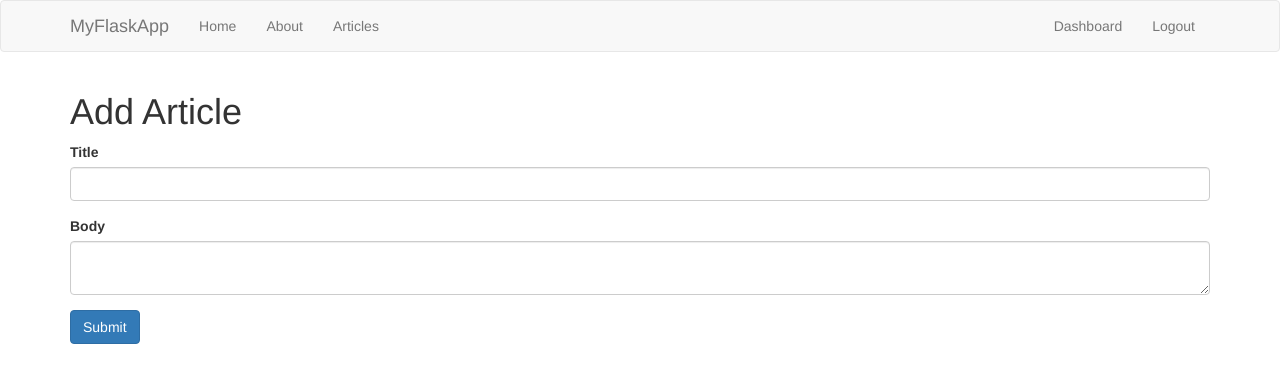
After one commit to sarathchandra0007/FlaskApp, a Flask app: page /add_article in a window 1280 px wide. The commit adds this page. Shown: the top 383 px of the page. Run offline with Flask 2, Linux system fonts and the light colour scheme; a user stored in the database is signed in; some libraries are stand-ins or nearby versions.

Commit message:
Added functionalities for adding articles who were authorized

```diff
--- a/app.py
+++ b/app.py
@@ -1,5 +1,5 @@
 from flask import Flask,render_template, flash, redirect, session, url_for, logging, request
-from data import Articles
+#from data import Articles
 # from flask_mysqldb import MySQL
 # from flaskext.mysql import MySQL
 import sqlite3
@@ -8,7 +8,7 @@ from passlib.hash import sha256_crypt
 from functools import wraps
 
 app = Flask(__name__)
-Articles=Articles()
+#Articles=Articles()
 
 app.debug=True
 connection = sqlite3.connect('data.db',check_same_thread=False)
@@ -61,8 +61,8 @@ class RegisterForm(Form):
 @app.route('/register',methods=['GET','POST'])
 def register():
     form = RegisterForm(request.form)
-    print (request.form)
-    print (form)
+    #print (request.form)
+    #print (form)
     if request.method == 'POST' and form.validate():
         name = form.name.data
         email = form.email.data
@@ -111,11 +111,35 @@ def login():
     return render_template('login.html')
 
 @app.route('/logout')
+@is_logged_in
 def logout():
     session.clear()
     flash("Logged out successfully",'success')
     return redirect(url_for('login'))
 
+#Articles
+class ArticleForm(Form):
+    title=StringField('Title',[validators.Length(min=1,max=90)])
+    body=TextAreaField('Body',[validators.Length(min=5)])
+
+@app.route('/add_article',methods=['GET','POST'])
+@is_logged_in
+def add_article():
+    form = ArticleForm(request.form)
+    if request.method == 'POST' and form.validate():
+        title = form.title.data
+        body = form.body.data
+        cursor = connection.cursor()
+        # Execute query
+        cursor.execute("INSERT INTO flask_articles(title,body,author) VALUES(?,?,?)", (title,body,session['username']))
+        connection.commit()
+        cursor.close()
+        flash('Article Created', 'success')
+
+        return redirect(url_for('dashboard'))
+    return render_template('aricle_form.html',form=form)
+
+
 if __name__ == '__main__':
     app.secret_key='secret123'
     app.run()
--- /dev/null
+++ b/templates/aricle_form.html
@@ -0,0 +1,15 @@
+{% extends 'layout.html' %}
+
+{% block body %}
+  <h1>Add Article</h1>
+  {% from "includes/_formhelpers.html" import render_field %}
+  <form method="POST" action="">
+    <div class="form-group">
+      {{ render_field(form.title, class_="form-control") }}
+    </div>
+    <div class="form-group">
+      {{ render_field(form.body, class_="form-control", id="editor") }}
+    </div>
+    <p><input class="btn btn-primary" type="submit" value="Submit">
+  </form>
+{% endblock %}
--- a/templates/dashboard.html
+++ b/templates/dashboard.html
@@ -2,6 +2,7 @@
 
 {% block body %}
 
-<h1>Welcome <small>{{session.username}}</small></h1>
-
+<h1>Dashboard <small>Welcome {{session.username}}</small></h1>
+<a class="btn btn-success" href="/add_article"> Add Article</a>
+  <hr>
 {% endblock %}
```
Also changed, not shown: data.db.
